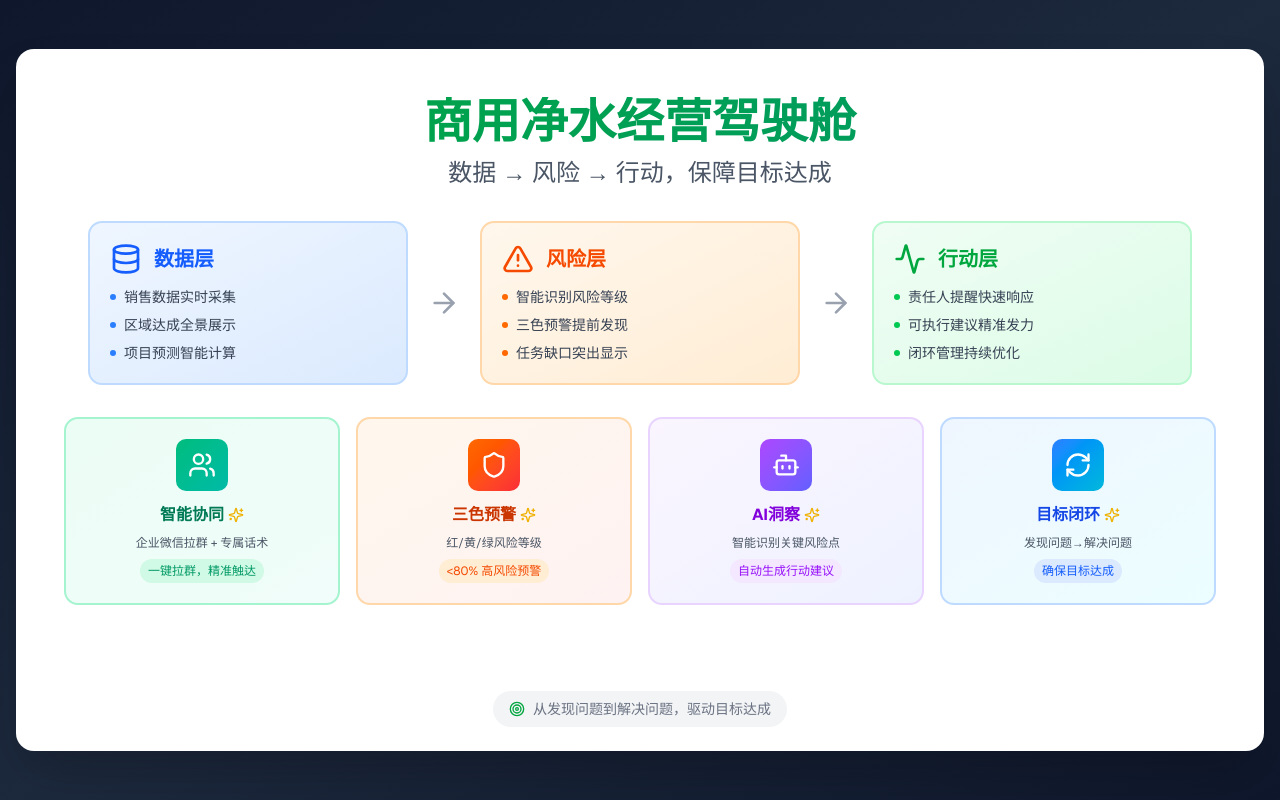
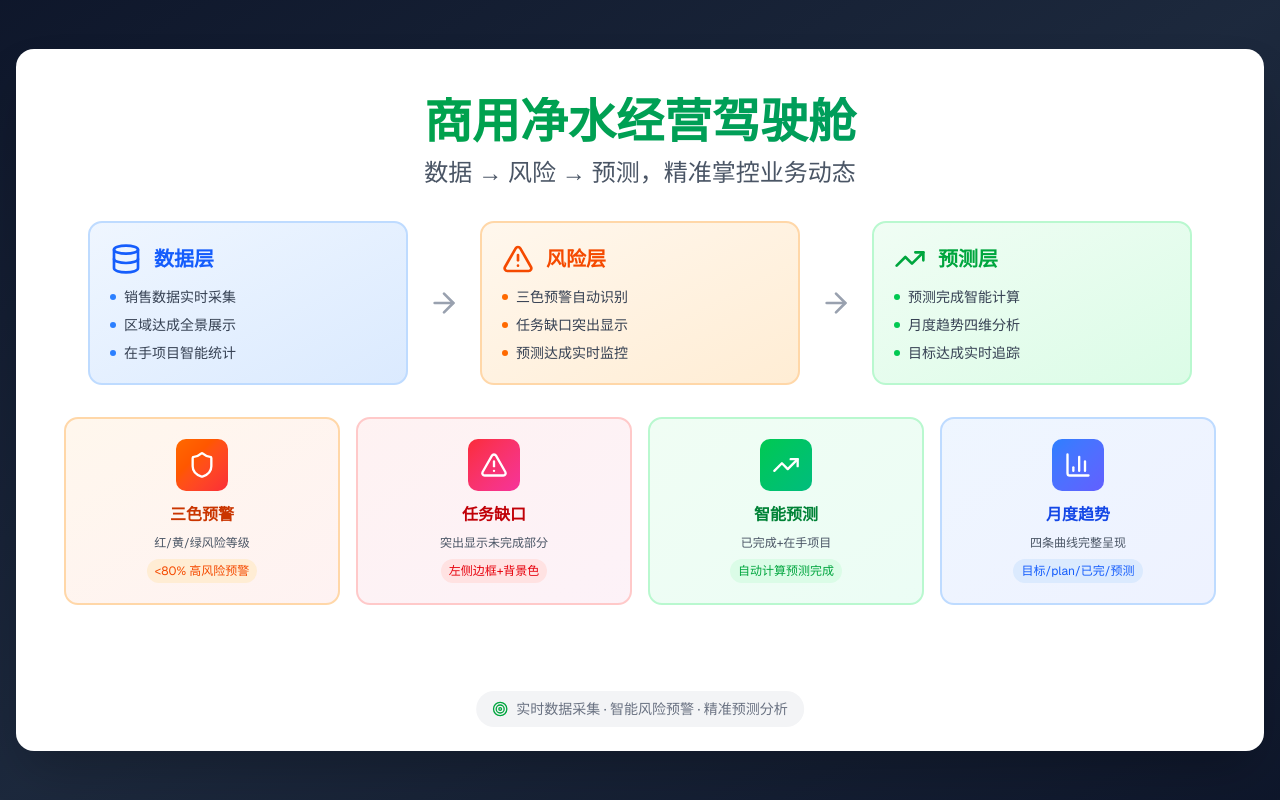
Before and after one commit to navylee1990/coze_jsc, a Next.js app: page /ppt in a window 1280 px wide. Built offline with nearby package versions, Linux system fonts and the light colour scheme.

Commit message:
refactor: PPT仅展示已实现的核心功能，移除未实现功能

```diff
--- a/src/app/ppt/page.tsx
+++ b/src/app/ppt/page.tsx
@@ -1,6 +1,6 @@
 'use client';
 
-import { Database, AlertTriangle, Activity, Target, ArrowRight, Users, Sparkles, CheckCircle, Bot, Shield, RefreshCw } from 'lucide-react';
+import { Database, AlertTriangle, Activity, Target, ArrowRight, TrendingUp, Shield, BarChart3 } from 'lucide-react';
 
 // 单页PPT：数据→风险→行动，保障目标达成
 
@@ -15,7 +15,7 @@ export default function PPTPage() {
             <h1 className="text-5xl font-bold bg-gradient-to-r from-green-600 to-emerald-600 bg-clip-text text-transparent mb-3">
               商用净水经营驾驶舱
             </h1>
-            <p className="text-2xl text-gray-600 font-medium">数据 → 风险 → 行动，保障目标达成</p>
+            <p className="text-2xl text-gray-600 font-medium">数据 → 风险 → 预测，精准掌控业务动态</p>
           </div>
 
           {/* 核心流程 */}
@@ -39,7 +39,7 @@ export default function PPTPage() {
                     </div>
                     <div className="flex items-center gap-2">
                       <div className="w-1.5 h-1.5 rounded-full bg-blue-500"></div>
-                      <span>项目预测智能计算</span>
+                      <span>在手项目智能统计</span>
                     </div>
                   </div>
                 </div>
@@ -58,15 +58,15 @@ export default function PPTPage() {
                   <div className="space-y-2 text-sm text-gray-700">
                     <div className="flex items-center gap-2">
                       <div className="w-1.5 h-1.5 rounded-full bg-orange-500"></div>
-                      <span>智能识别风险等级</span>
-                    </div>
-                    <div className="flex items-center gap-2">
-                      <div className="w-1.5 h-1.5 rounded-full bg-orange-500"></div>
-                      <span>三色预警提前发现</span>
+                      <span>三色预警自动识别</span>
                     </div>
                     <div className="flex items-center gap-2">
                       <div className="w-1.5 h-1.5 rounded-full bg-orange-500"></div>
                       <span>任务缺口突出显示</span>
+                    </div>
+                    <div className="flex items-center gap-2">
+                      <div className="w-1.5 h-1.5 rounded-full bg-orange-500"></div>
+                      <span>预测达成实时监控</span>
                     </div>
                   </div>
                 </div>
@@ -75,25 +75,25 @@ export default function PPTPage() {
               {/* 箭头 */}
               <ArrowRight className="w-8 h-8 text-gray-400 flex-shrink-0" />
 
-              {/* 行动层 */}
+              {/* 预测层 */}
               <div className="flex-1 max-w-xs">
                 <div className="bg-gradient-to-br from-green-50 to-green-100 rounded-xl p-5 border-2 border-green-200">
                   <div className="flex items-center gap-3 mb-3">
-                    <Activity className="w-8 h-8 text-green-600" />
-                    <h3 className="text-xl font-bold text-green-600">行动层</h3>
+                    <TrendingUp className="w-8 h-8 text-green-600" />
+                    <h3 className="text-xl font-bold text-green-600">预测层</h3>
                   </div>
                   <div className="space-y-2 text-sm text-gray-700">
                     <div className="flex items-center gap-2">
                       <div className="w-1.5 h-1.5 rounded-full bg-green-500"></div>
-                      <span>责任人提醒快速响应</span>
+                      <span>预测完成智能计算</span>
                     </div>
                     <div className="flex items-center gap-2">
                       <div className="w-1.5 h-1.5 rounded-full bg-green-500"></div>
-                      <span>可执行建议精准发力</span>
+                      <span>月度趋势四维分析</span>
                     </div>
                     <div className="flex items-center gap-2">
                       <div className="w-1.5 h-1.5 rounded-full bg-green-500"></div>
-                      <span>闭环管理持续优化</span>
+                      <span>目标达成实时追踪</span>
                     </div>
                   </div>
                 </div>
@@ -103,23 +103,6 @@ export default function PPTPage() {
 
           {/* 四大核心特色 */}
           <div className="grid grid-cols-4 gap-4">
-            {/* 智能协同 */}
-            <div className="bg-gradient-to-br from-emerald-50 to-teal-50 rounded-xl p-5 border-2 border-emerald-200">
-              <div className="flex flex-col items-center text-center">
-                <div className="p-3 bg-gradient-to-br from-emerald-500 to-teal-500 rounded-lg mb-3">
-                  <Users className="w-7 h-7 text-white" />
-                </div>
-                <div className="flex items-center gap-1 mb-2">
-                  <h3 className="text-base font-bold text-emerald-700">智能协同</h3>
-                  <Sparkles className="w-4 h-4 text-yellow-500" />
-                </div>
-                <div className="text-xs text-gray-600 mb-2">企业微信拉群 + 专属话术</div>
-                <div className="text-xs text-emerald-600 bg-emerald-100 px-2 py-1 rounded-full">
-                  一键拉群，精准触达
-                </div>
-              </div>
-            </div>
-
             {/* 三色预警 */}
             <div className="bg-gradient-to-br from-orange-50 to-red-50 rounded-xl p-5 border-2 border-orange-200">
               <div className="flex flex-col items-center text-center">
@@ -128,7 +111,6 @@ export default function PPTPage() {
                 </div>
                 <div className="flex items-center gap-1 mb-2">
                   <h3 className="text-base font-bold text-orange-700">三色预警</h3>
-                  <Sparkles className="w-4 h-4 text-yellow-500" />
                 </div>
                 <div className="text-xs text-gray-600 mb-2">红/黄/绿风险等级</div>
                 <div className="text-xs text-orange-600 bg-orange-100 px-2 py-1 rounded-full">
@@ -137,36 +119,50 @@ export default function PPTPage() {
               </div>
             </div>
 
-            {/* AI洞察 */}
-            <div className="bg-gradient-to-br from-purple-50 to-indigo-50 rounded-xl p-5 border-2 border-purple-200">
+            {/* 任务缺口 */}
+            <div className="bg-gradient-to-br from-red-50 to-pink-50 rounded-xl p-5 border-2 border-red-200">
               <div className="flex flex-col items-center text-center">
-                <div className="p-3 bg-gradient-to-br from-purple-500 to-indigo-500 rounded-lg mb-3">
-                  <Bot className="w-7 h-7 text-white" />
+                <div className="p-3 bg-gradient-to-br from-red-500 to-pink-500 rounded-lg mb-3">
+                  <AlertTriangle className="w-7 h-7 text-white" />
                 </div>
                 <div className="flex items-center gap-1 mb-2">
-                  <h3 className="text-base font-bold text-purple-700">AI洞察</h3>
-                  <Sparkles className="w-4 h-4 text-yellow-500" />
+                  <h3 className="text-base font-bold text-red-700">任务缺口</h3>
                 </div>
-                <div className="text-xs text-gray-600 mb-2">智能识别关键风险点</div>
-                <div className="text-xs text-purple-600 bg-purple-100 px-2 py-1 rounded-full">
-                  自动生成行动建议
+                <div className="text-xs text-gray-600 mb-2">突出显示未完成部分</div>
+                <div className="text-xs text-red-600 bg-red-100 px-2 py-1 rounded-full">
+                  左侧边框+背景色
                 </div>
               </div>
             </div>
 
-            {/* 目标闭环 */}
-            <div className="bg-gradient-to-br from-blue-50 to-cyan-50 rounded-xl p-5 border-2 border-blue-200">
+            {/* 智能预测 */}
+            <div className="bg-gradient-to-br from-green-50 to-emerald-50 rounded-xl p-5 border-2 border-green-200">
               <div className="flex flex-col items-center text-center">
-                <div className="p-3 bg-gradient-to-br from-blue-500 to-cyan-500 rounded-lg mb-3">
-                  <RefreshCw className="w-7 h-7 text-white" />
+                <div className="p-3 bg-gradient-to-br from-green-500 to-emerald-500 rounded-lg mb-3">
+                  <TrendingUp className="w-7 h-7 text-white" />
                 </div>
                 <div className="flex items-center gap-1 mb-2">
-                  <h3 className="text-base font-bold text-blue-700">目标闭环</h3>
-                  <Sparkles className="w-4 h-4 text-yellow-500" />
+                  <h3 className="text-base font-bold text-green-700">智能预测</h3>
                 </div>
-                <div className="text-xs text-gray-600 mb-2">发现问题→解决问题</div>
+                <div className="text-xs text-gray-600 mb-2">已完成+在手项目</div>
+                <div className="text-xs text-green-600 bg-green-100 px-2 py-1 rounded-full">
+                  自动计算预测完成
+                </div>
+              </div>
+            </div>
+
+            {/* 月度趋势 */}
+            <div className="bg-gradient-to-br from-blue-50 to-indigo-50 rounded-xl p-5 border-2 border-blue-200">
+              <div className="flex flex-col items-center text-center">
+                <div className="p-3 bg-gradient-to-br from-blue-500 to-indigo-500 rounded-lg mb-3">
+                  <BarChart3 className="w-7 h-7 text-white" />
+                </div>
+                <div className="flex items-center gap-1 mb-2">
+                  <h3 className="text-base font-bold text-blue-700">月度趋势</h3>
+                </div>
+                <div className="text-xs text-gray-600 mb-2">四条曲线完整呈现</div>
                 <div className="text-xs text-blue-600 bg-blue-100 px-2 py-1 rounded-full">
-                  确保目标达成
+                  目标/plan/已完/预测
                 </div>
               </div>
             </div>
@@ -176,7 +172,7 @@ export default function PPTPage() {
           <div className="absolute bottom-6 left-1/2 transform -translate-x-1/2">
             <div className="flex items-center gap-2 text-sm text-gray-500 bg-gray-100 px-4 py-2 rounded-full">
               <Target className="w-4 h-4 text-green-600" />
-              <span>从发现问题到解决问题，驱动目标达成</span>
+              <span>实时数据采集 · 智能风险预警 · 精准预测分析</span>
             </div>
           </div>
         </div>
```
